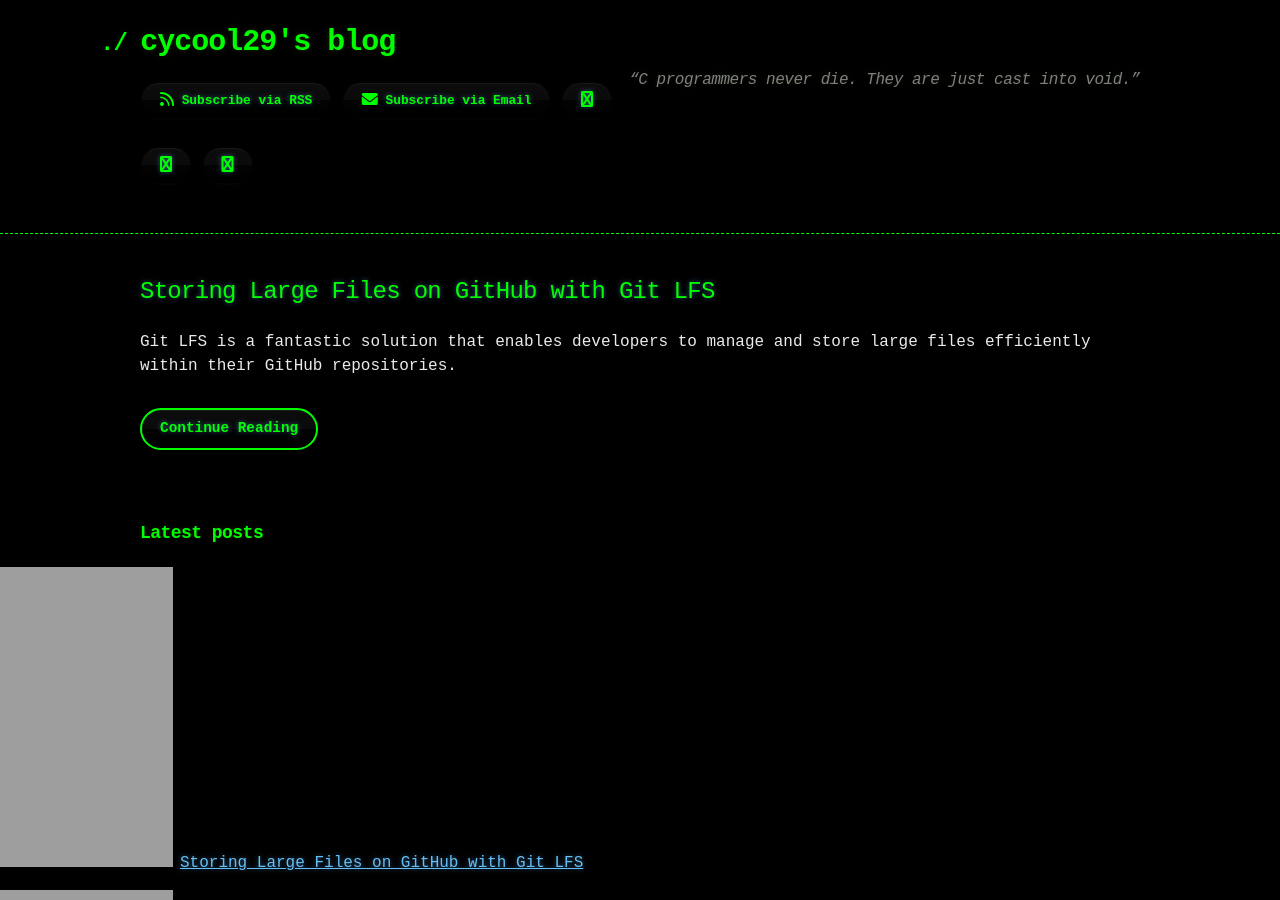
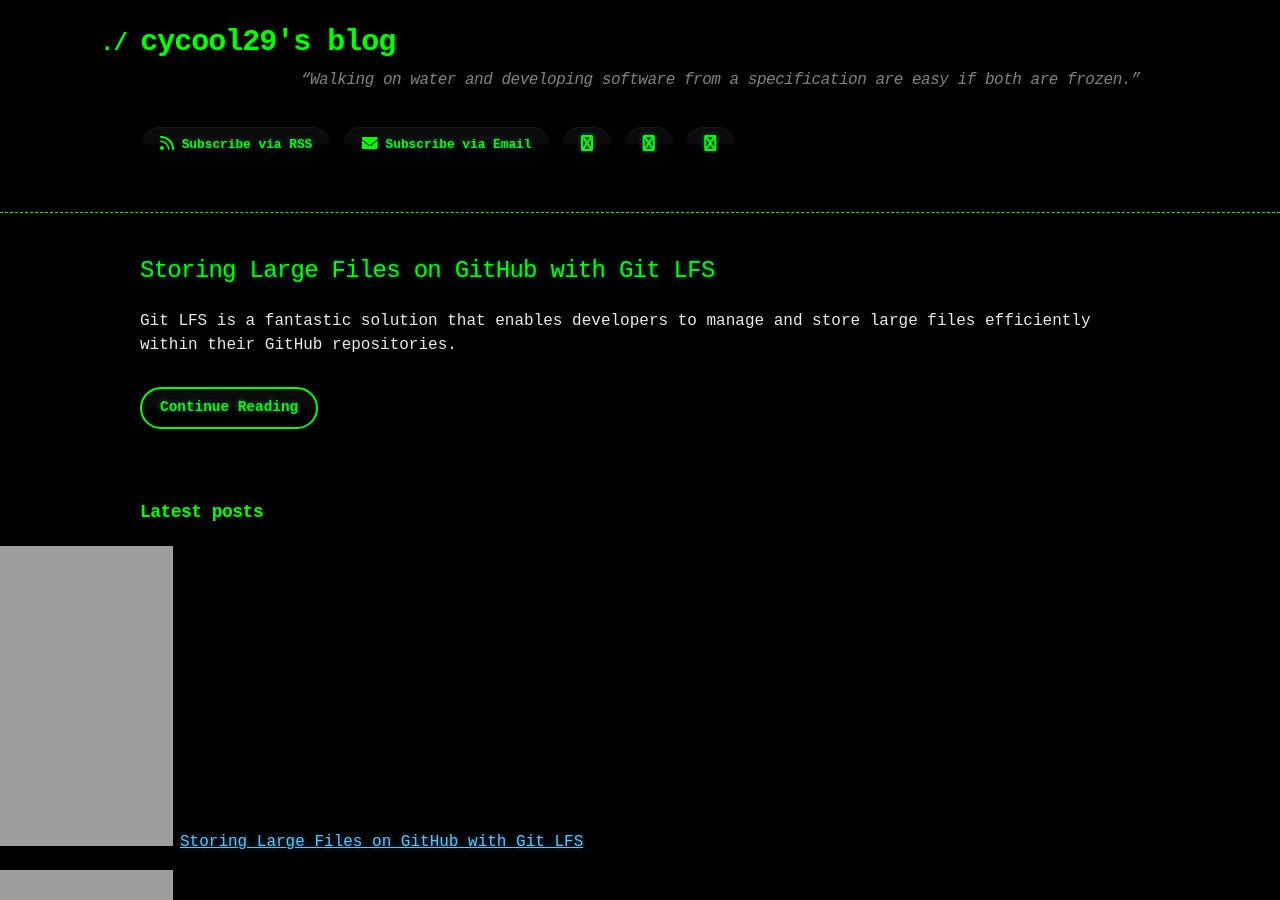
Before and after one commit to cycool29/cycool29.github.io, a Jekyll site: the page built from index.md, in a window 1280 px wide and 900 px high. Built offline with Jekyll 4.4.1, drawn with Linux system fonts in a browser that asks for light colours; a style sheet for code colours, icons or effects is not loaded.

Commit message:
Update quotes

```diff
--- a/_config.yml
+++ b/_config.yml
@@ -1,5 +1,5 @@
 title: cycool29's blog
-description: "“C programmers never die. They are just cast into void.” "
+description: "“Walking on water and developing software from a specification are easy if both are frozen.” "
 bio: A high school student. Intermediate in Python, Git, Bash. Learning JavaScript. He/Him. "
 author: cycool29
 url: https://cycool29.github.io
```
